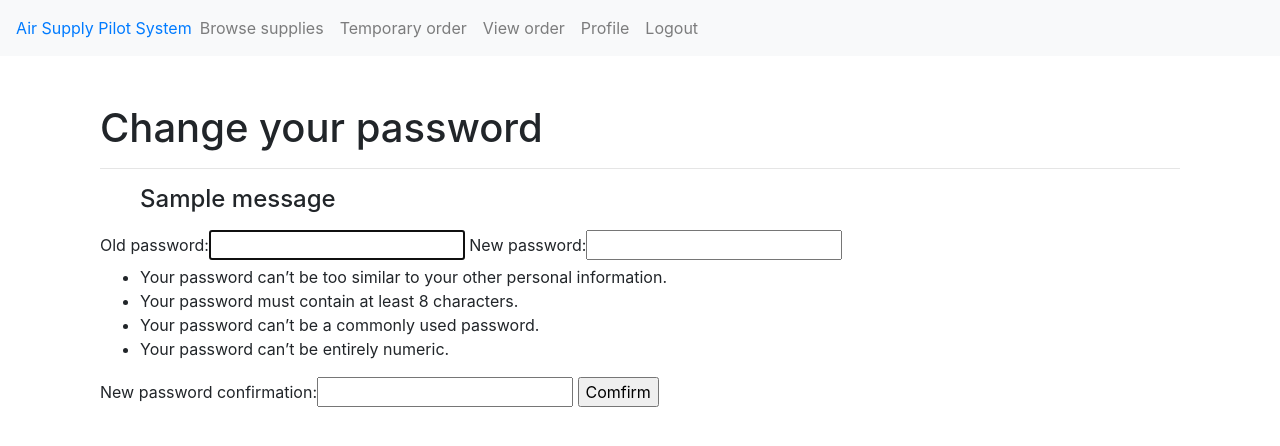
After one commit to RhapsodySiu/COMP3297, a Django app: a page that uses account/templates/account/change_password.html in a window 1280 px wide. The commit adds this page. Shown: the top 446 px of the page. Run offline with Django 3.2, Linux system fonts and the light colour scheme; a user stored in the database is signed in; tables that the repository leaves empty hold one stand-in row (values such as "Sample post"); one stand-in notice (Sample message) is shown; some libraries are stand-ins or nearby versions.

Commit message:
Add files via upload

```diff
--- /dev/null
+++ b/account/templates/account/change_password.html
@@ -0,0 +1,22 @@
+{% extends "base.html" %}
+
+{% block title %}Change password{% endblock %}
+
+{% block menu %} {% include "menu.html" %} {% endblock %}
+
+{% block content %}
+  <h1>Change your password</h1>
+  <hr>
+{% if messages %}
+  <ul class="messages">
+    {% for message in messages %}
+      <h4 class="{{ message.tags }}">{{ message }}</h4>
+    {% endfor %}
+  </ul>
+{% endif %}
+  <form method="post">
+    {% csrf_token %}
+	{{ form }}
+    <input type="submit" value="Comfirm">
+  </form>
+{% endblock %}
--- a/account/templates/account/registration/login.html
+++ b/account/templates/account/registration/login.html
@@ -17,6 +17,7 @@
       {% csrf_token %}
       <input type="hidden" name="text" value="{{ next }}" />
       <p><input type="submit" value="Login"></p>
+	  <a href="{% url 'passwordReset' %}">Fotgot password</a>
     </form>
   </div>
 {% endblock %}
--- a/account/urls.py
+++ b/account/urls.py
@@ -1,4 +1,4 @@
-from django.contrib.auth.views import LoginView, LogoutView
+from django.contrib.auth.views import LoginView, LogoutView, PasswordResetView, PasswordResetDoneView, PasswordResetConfirmView, PasswordResetCompleteView
 from django.conf.urls import url
 from django.urls import path
 from . import views
@@ -11,6 +11,11 @@ urlpatterns = [
     url(r'^doRegistration/$', views.doRegistration, name='doRegistration'),
     url(r'^generateToken/', views.generateToken, name='token_generation'),
     url(r'^doTokenGeneration/', views.doTokenGeneration, name='doTokenGeneration'),
-    url(r'^edit_profile/', views.edit_profile, name="edit_profile")
+    url(r'^edit_profile/', views.edit_profile, name="edit_profile"),
+    url(r'^changePassword/$', views.change_password, name='change_password'),
+	url(r'^password_reset/$', PasswordResetView.as_view(), name='passwordReset'),
+    url(r'^password_reset/done/$', PasswordResetDoneView.as_view(), name='password_reset_done'),
+	url(r'^reset/(?P<uidb64>[0-9A-Za-z_\-]+)/(?P<token>[0-9A-Za-z]{1,13}-[0-9A-Za-z]{1,20})/$',PasswordResetConfirmView.as_view(), name='password_reset_confirm'),
+    url(r'^reset/done/$', PasswordResetCompleteView.as_view(), name='password_reset_complete'),
     #url(r'^logout-then-login/$', logout_then_login, name='logout_then_login'),
 ]
--- a/account/views.py
+++ b/account/views.py
@@ -7,7 +7,8 @@ from enumfields import Enum
 
 from django.http import HttpResponse
 from django.shortcuts import render, redirect, render_to_response
-from django.contrib.auth import authenticate, login
+from django.contrib.auth import authenticate, login, update_session_auth_hash
+from django.contrib.auth.forms import PasswordChangeForm
 from django.contrib.auth.models import User, Group
 from .forms import LoginForm, RegistrationForm, TokenGenerationForm, RegistrationFormForCM, UserEditForm
 from .models import Token, Role, ClinicManager
@@ -167,10 +168,28 @@ def edit_profile(request):
             user.last_name = cd['last_name']
             user.save()
             # messages.info(request, "Profile updated!")
-            messages.success(request, 'Your password was updated successfully!')
+            messages.success(request, 'Your profile was updated successfully!')
             # return render_to_response('edit_profile', message='Profile updated')
             return redirect('^edit_profile/', message='Profile updated')
     else:
         form = UserEditForm(initial={'username':request.user.username, 'email': request.user.email, 'first_name':request.user.first_name, 'last_name':request.user.last_name})
     return render(request, 'account/edit_profile.html', {'form': form, 'role': str(request.user.groups.all()[0].name)})
     # return render(request, 'account/edit_profile.html', {'user_form': registration_form})
+
+# for changing password
+@login_required
+def change_password(request):
+    if request.method == 'POST':
+        form = PasswordChangeForm(request.user, request.POST)
+        if form.is_valid():
+            user = form.save()
+            update_session_auth_hash(request, user)
+            messages.success(request, 'The password was changed')
+        else:
+            messages.warning(request, 'Unsuccesful password change')
+    else:
+        form = PasswordChangeForm(request.user)
+    return render(request, 'account/change_password.html', {
+        'form': form,
+        'role': str(request.user.groups.all()[0].name)
+    })
```
